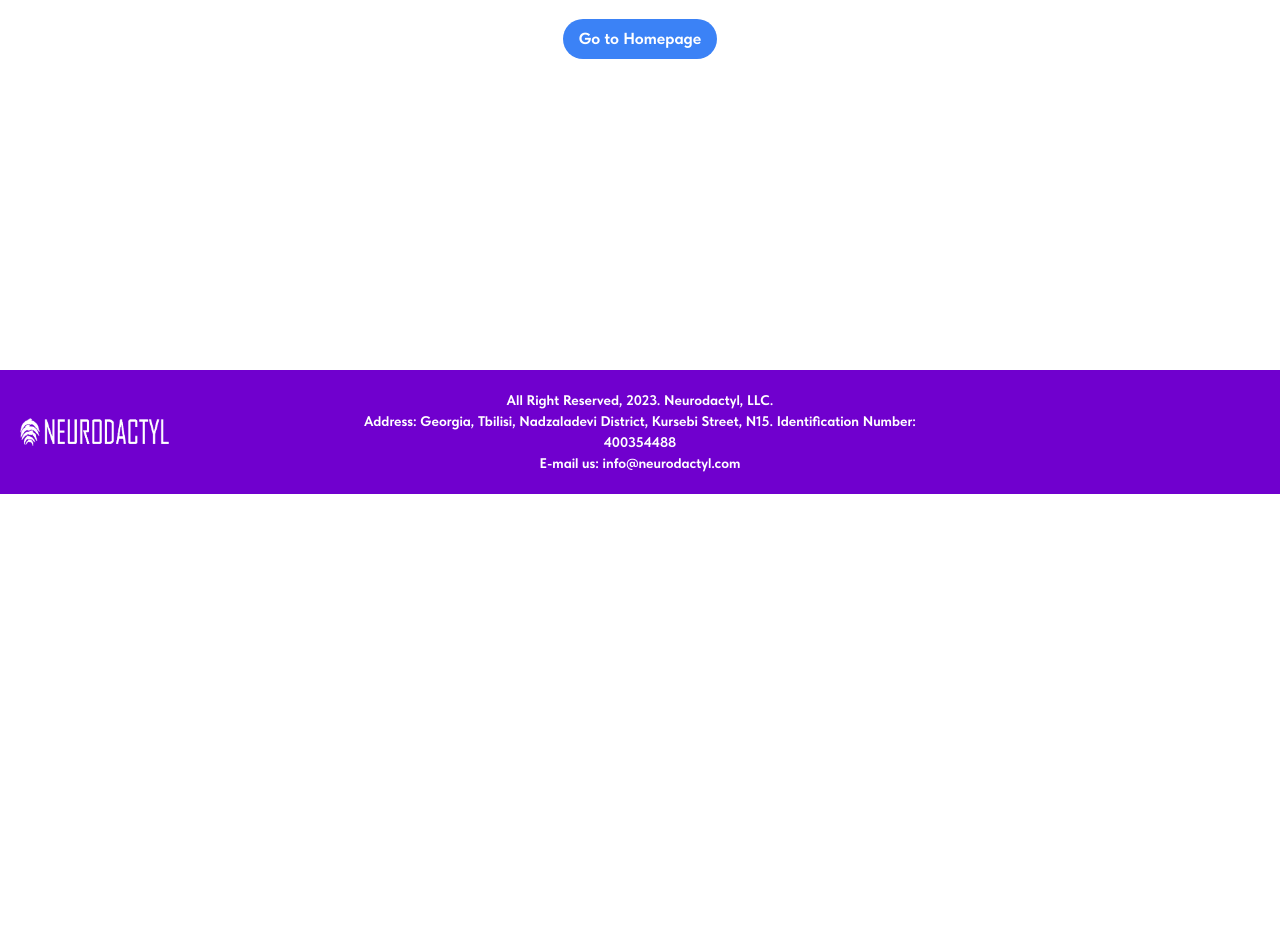
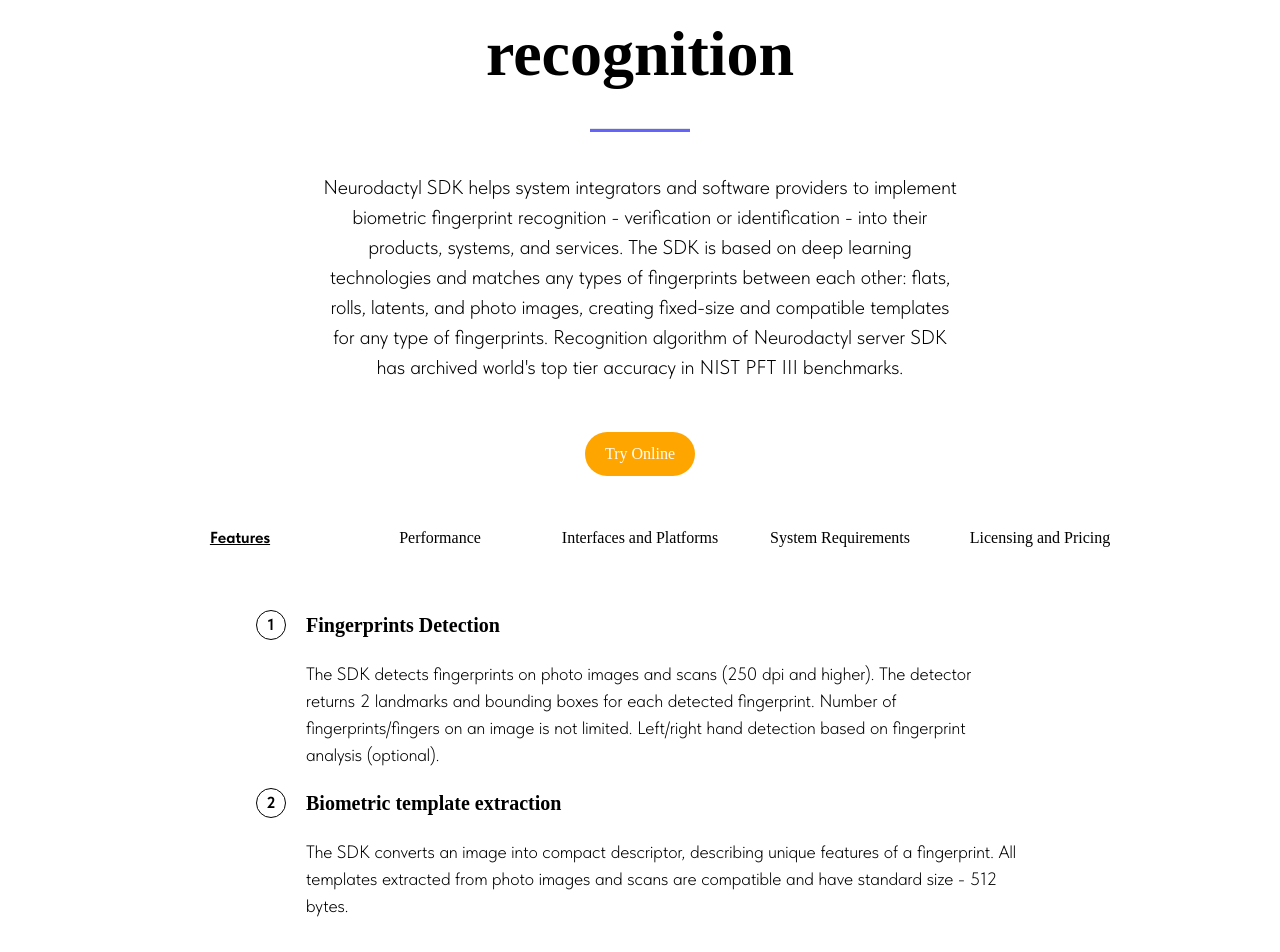
Before and after one commit to tanmay0502/neurodactyl_clone, a Next.js app: page /sdk in a window 1280 px wide. Shown: the part 340-1292 px from the top of the page. Before the commit the page ends 834 px from the top, so only its background shows below. Built offline with nearby package versions, Linux system fonts and the light colour scheme; a web font is replaced by a local one.

Commit message:
started products

```diff
--- /dev/null
+++ b/src/app/sdk/Sdk.module.css
@@ -0,0 +1,80 @@
+
+.sdkContainer {
+    font-family: 'TildaSans';
+    padding-top: 90px;
+    flex-direction: column;
+    width: 100%;
+}
+
+.headerContainer {
+
+}
+
+.titleContainer {
+    font-size: 64px;
+    font-weight: 600;
+    display: flex;
+    width: 100%;
+    padding: 5% 30% 2% 30%;
+    text-align: center;
+    justify-content: center;
+
+}
+
+.separator {
+    height: 4px;
+    background-color: #6563FE;
+    width: 100px;
+    margin: auto;
+}
+
+.descriptionContainer {
+    width: 50%;
+    margin: auto;
+}
+
+.descriptionText {
+    padding-top: 40px;
+    text-align: center;
+    font-size: 20px;
+    font-weight: 300;
+}
+
+.tryOnlineButton {
+    justify-content: center;
+    display: flex;
+    margin: 50px auto;
+    background-color: #FFA500;
+    color: #ffffff;
+    padding: 10px 20px;
+    border-radius: 9999px;
+    cursor: pointer;
+}
+
+.tabsContainer {
+    margin-top: 20px;
+
+}
+
+.tabs {
+    display: flex;
+    justify-content: center;
+}
+
+.tabhead {
+    justify-content: center;
+    display: flex;
+    width: 200px;
+    font-size: 16px;
+
+    cursor: pointer;
+}
+
+.activeTab {
+    text-decoration: underline;
+    font-weight: bold;
+}
+.tab{
+    width: 60%;
+    margin: 60px auto;
+}
--- a/src/app/sdk/page.js
+++ b/src/app/sdk/page.js
@@ -1,12 +1,61 @@
-import Footer from "@/components/footer/footer";
-import Navbar from "@/components/navbar/navbar";
-import Error from "@/components/error/error";
+"use client"
+import React, { useState } from 'react';
+import Navbar from '@/components/navbar/navbar';
+import Footer from '@/components/footer/footer';
+import styles from './Sdk.module.css';
+import FeaturesTab from '@/components/sdkTabs/features';
+import PerformanceTab from '@/components/sdkTabs/performance';
+import InterfacesTab from '@/components/sdkTabs/interfaces';
+import RequirementsTab from '@/components/sdkTabs/requirement';
+import PricingTab from '@/components/sdkTabs/pricing';
+
 export default function Sdk() {
-    return (
-      <div>
-        <Navbar />
-        <Error />
-        <Footer />
+  const [activeTab, setActiveTab] = useState('features');
+
+  const handleTabClick = (tab) => {
+    setActiveTab(tab);
+  };
+
+  return (
+    <div>
+      <Navbar />
+
+      <div className={styles.sdkContainer}>
+        <div className={styles.headerContainer}>
+          <div className={styles.titleContainer}>
+            <p>Server SDK for fingerprint recognition</p>
+
+          </div>
+          <hr className={styles.separator} />
+          <div className={styles.descriptionContainer}>
+            <div className={styles.descriptionText}>
+              <p>
+                Neurodactyl SDK helps system integrators and software providers to implement biometric fingerprint recognition - verification or identification - into their products, systems, and services. The SDK is based on deep learning technologies and matches any types of fingerprints between each other: flats, rolls, latents, and photo images, creating fixed-size and compatible templates for any type of fingerprints. Recognition algorithm of Neurodactyl server SDK has archived world&apos;s top tier accuracy in NIST PFT III benchmarks.
+              </p>
+            </div>
+            <button className={styles.tryOnlineButton}>Try Online</button>
+          </div>
+        </div>
+
+        <div className={styles.tabsContainer}>
+          <div className={styles.tabs}>
+            <div className={`${styles.tabhead} ${activeTab === 'features' ? styles.activeTab : ''}`} onClick={() => handleTabClick('features')}>Features</div>
+            <div className={`${styles.tabhead} ${activeTab === 'performance' ? styles.activeTab : ''}`} onClick={() => handleTabClick('performance')}>Performance</div>
+            <div className={`${styles.tabhead} ${activeTab === 'interfaces' ? styles.activeTab : ''}`} onClick={() => handleTabClick('interfaces')}>Interfaces and Platforms</div>
+            <div className={`${styles.tabhead} ${activeTab === 'requirements' ? styles.activeTab : ''}`} onClick={() => handleTabClick('requirements')}>System Requirements</div>
+            <div className={`${styles.tabhead} ${activeTab === 'pricing' ? styles.activeTab : ''}`} onClick={() => handleTabClick('pricing')}>Licensing and Pricing</div>
+          </div>
+          <div className={styles.tabContent}>
+            {activeTab === 'features' && <div className={styles.tab}><FeaturesTab /></div>}
+            {activeTab === 'performance' && <div className={styles.tab}><PerformanceTab /></div>}
+            {activeTab === 'interfaces' && <div className={styles.tab}><InterfacesTab /></div>}
+            {activeTab === 'requirements' && <div className={styles.tab}><RequirementsTab /></div>}
+            {activeTab === 'pricing' && <div className={styles.tab}><PricingTab /></div>}
+          </div>
+        </div>
       </div>
-    )
-  }
+
+      <Footer />
+    </div>
+  );
+}
--- /dev/null
+++ b/src/components/sdkTabs/features.js
@@ -0,0 +1,25 @@
+import React from 'react';
+
+
+export default function features() {
+  return (
+    <div>
+      <div className="feature">
+        <div className="circle">1</div>
+        <div className="featureDetails">
+          <h3>Fingerprints Detection</h3>
+          <p>The SDK detects fingerprints on photo images and scans (250 dpi and higher). The detector returns 2 landmarks and bounding boxes for each detected fingerprint. Number of fingerprints/fingers on an image is not limited. Left/right hand detection based on fingerprint analysis (optional).</p>
+        </div>
+      </div>
+
+      <div className="feature">
+        <div className="circle">2</div>
+        <div className="featureDetails">
+          <h3>Biometric template extraction</h3>
+          <p>The SDK converts an image into compact descriptor, describing unique features of a fingerprint. All templates extracted from photo images and scans are compatible and have standard size - 512 bytes.</p>
+        </div>
+      </div>
+
+    </div>
+  );
+};
--- /dev/null
+++ b/src/components/sdkTabs/interfaces.js
@@ -0,0 +1,23 @@
+import React from 'react';
+
+
+export default function interfaces() {
+  return (
+    <div>
+      <div className="feature">
+        <div className="featureDetails">
+          <h3>Interfaces: <span className='linetext'>Lorem ipsum dolor sit amet, consectetur adipiscing elit.</span></h3>
+
+        </div>
+      </div>
+
+      <div className="feature">
+        <div className="featureDetails">
+          <h3>Platforms: <span className='linetext'>Windows 7, 11</span></h3>
+
+        </div>
+      </div>
+
+    </div>
+  );
+};
--- /dev/null
+++ b/src/components/sdkTabs/performance.js
@@ -0,0 +1,28 @@
+import React from 'react';
+import "./tab.css"
+
+export default function performance() {
+  return (
+    <div>
+        <div className="featureDetails py-10 ">
+            <p>All processing can be performed on CPU or GPU. In terms of cost-efficiency GPU processing outperforms CPU. Neurodactyl SDK automatically utilizes all available resources of CPU or GPU without running parallel threads. You can use batch mode on GPU for detection and extraction, and batch on CPU - for matching. Batch mode accelerates processing and provides better throughput. Consult our specialists to choose optimum batches for your hardware.</p>
+        </div>
+      <div className="feature">
+        <div className="circle">1</div>
+        <div className="featureDetails">
+          <h3>Fingerprints Detection</h3>
+          <p>The SDK detects fingerprints on photo images and scans (250 dpi and higher). The detector returns 2 landmarks and bounding boxes for each detected fingerprint. Number of fingerprints/fingers on an image is not limited. Left/right hand detection based on fingerprint analysis (optional).</p>
+        </div>
+      </div>
+
+      <div className="feature">
+        <div className="circle">2</div>
+        <div className="featureDetails">
+          <h3>Biometric template extraction</h3>
+          <p>The SDK converts an image into compact descriptor, describing unique features of a fingerprint. All templates extracted from photo images and scans are compatible and have standard size - 512 bytes.</p>
+        </div>
+      </div>
+
+    </div>
+  );
+};
--- /dev/null
+++ b/src/components/sdkTabs/pricing.js
@@ -0,0 +1,25 @@
+import React from 'react';
+
+
+export default function pricing() {
+  return (
+    <div>
+      <div className="feature">
+        <div className="circle">1</div>
+        <div className="featureDetails">
+          <h3>Performance Metric 1</h3>
+          <p>Lorem ipsum dolor sit amet, consectetur adipiscing elit.</p>
+        </div>
+      </div>
+
+      <div className="feature">
+        <div className="circle">2</div>
+        <div className="featureDetails">
+          <h3>Performance Metric 2</h3>
+          <p>Lorem ipsum dolor sit amet, consectetur adipiscing elit.</p>
+        </div>
+      </div>
+
+    </div>
+  );
+};
--- /dev/null
+++ b/src/components/sdkTabs/requirement.js
@@ -0,0 +1,25 @@
+import React from 'react';
+
+
+export default function Requirements() {
+  return (
+    <div>
+      <div className="feature">
+        <div className="circle">1</div>
+        <div className="featureDetails">
+          <h3>Performance Metric 1</h3>
+          <p>Lorem ipsum dolor sit amet, consectetur adipiscing elit.</p>
+        </div>
+      </div>
+
+      <div className="feature">
+        <div className="circle">2</div>
+        <div className="featureDetails">
+          <h3>Performance Metric 2</h3>
+          <p>Lorem ipsum dolor sit amet, consectetur adipiscing elit.</p>
+        </div>
+      </div>
+
+    </div>
+  );
+};
--- /dev/null
+++ b/src/components/sdkTabs/tab.css
@@ -0,0 +1,41 @@
+.tabContent {
+}
+
+.feature {
+  display: flex;
+  margin-bottom: 20px;
+}
+
+.circle {
+  width: 30px;
+  height: 30px;
+  background-color: #6663fe00;
+  color: #000000;
+  border-radius: 50%;
+  border: 1px solid black;
+  display: flex;
+  align-items: center;
+  justify-content: center;
+  font-weight: bold;
+  margin-right: 20px;
+}
+
+.featureDetails {
+  flex: 1;
+}
+
+.featureDetails h3 {
+  font-size: 20px;
+  font-weight: 600;
+}
+
+.featureDetails p {
+  padding-top: 20px;
+  font-size: 18px;
+  font-weight: 300;
+}
+.linetext{
+    padding-top: 20px;
+    font-size: 18px;
+    font-weight: 300;
+}
```
